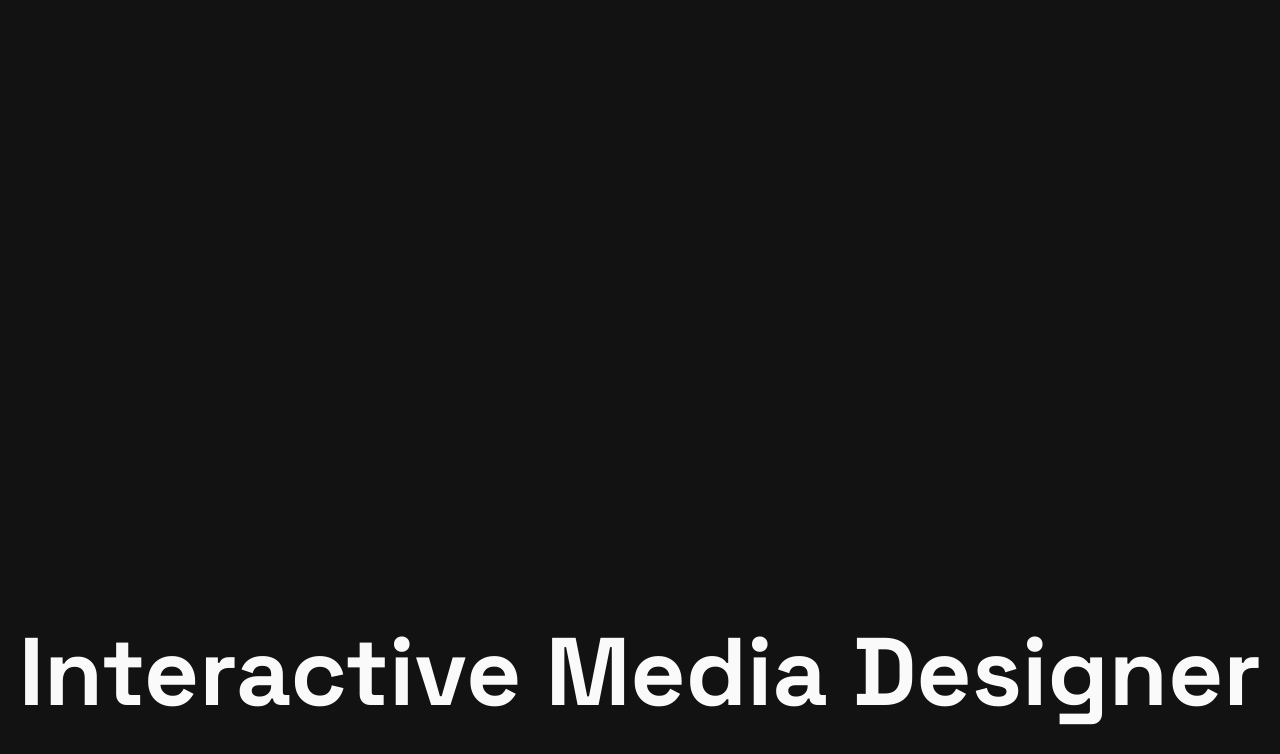
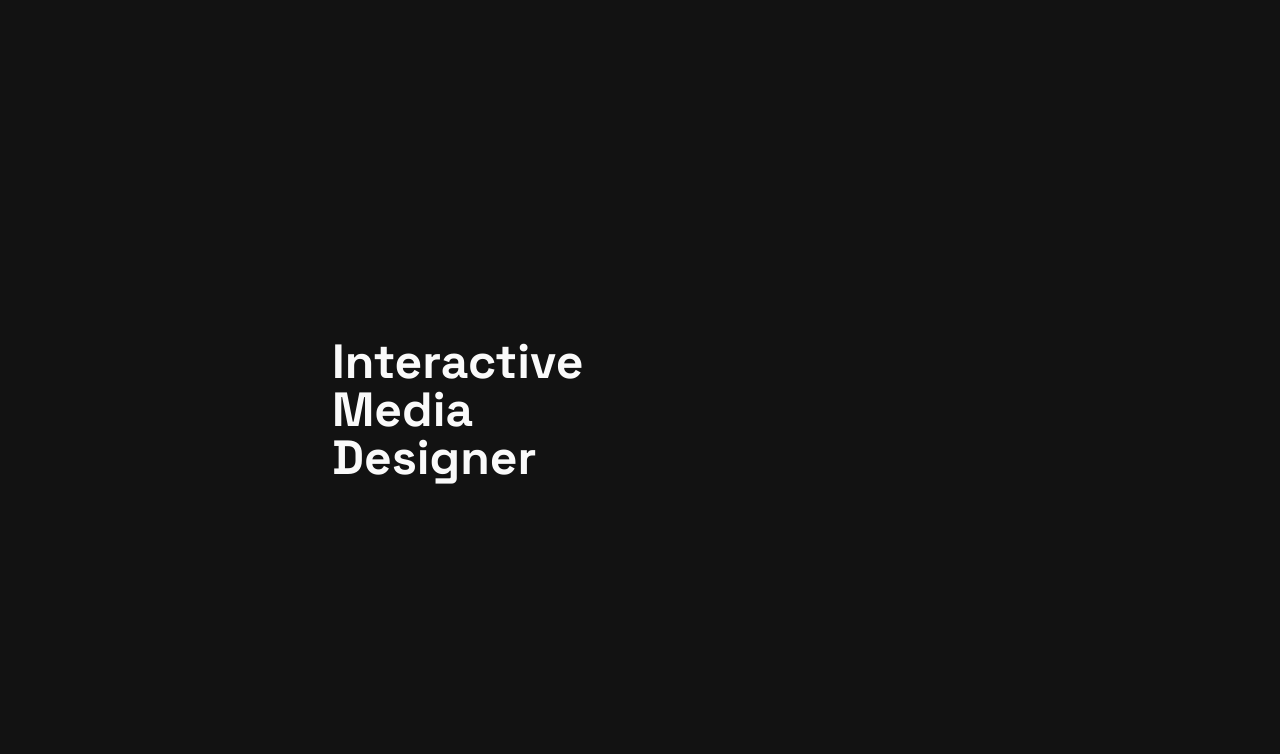
Before and after one commit to Kebab-Designer/Portfolio, a plain HTML site: page index.html in a window 1280 px wide. Shown: the part 62-816 px from the top of the page. Drawn offline with Linux system fonts and the light colour scheme.

Commit message:
splash css grid

```diff
--- a/index.html
+++ b/index.html
@@ -29,11 +29,14 @@
     </div>
 </header>
     <!-- End of Navigation -->
-    <!-- Github test -->
 
     <!-- Splashscreen -->
     <div class="splashscreen">
-        <p id="IMD">Interactive Media Designer</p>
+        <div class="imd-wrapper">
+            <p id="IMD">Interactive</p>
+            <p id="IMD">Media</p>
+            <p id="IMD">Designer</p>
+        </div>
     </div>
     <!-- Splashscreen -->
 
--- a/style.css
+++ b/style.css
@@ -44,6 +44,7 @@ a:hover {
 
 
 /* Navigation */
+/*CSS GRID*/
 
 #Nav {
     width: auto;
@@ -56,17 +57,6 @@ a:hover {
     gap: 3em;
     padding: 16px;
     z-index: 2;
-
-
-    /* experimental */
-
-    /* mix-blend-mode: difference;
-    color: var(--secondary);
-    -webkit-font-smoothing: antialiased;
-    -moz-osx-font-smoothing: grayscale; */
-
-    /* experimental */
-
 
 }
 #selected {
@@ -87,7 +77,7 @@ a:hover {
 
 
 
-/* Main */
+/* Main -----------------------------------*/
 
 
 .lable {
@@ -99,22 +89,30 @@ a:hover {
 .splashscreen {
     width: auto;
     height: 100vh;
-    display: flex;
-    padding:16px;
-    padding-bottom: 0px;
+    display: grid;
+    grid-template-columns: repeat(4, 1fr);
+    grid-template-rows: repeat(4, 1fr);
+    grid-column-gap: 3em;
+    grid-row-gap: none;
+}
+
+.imd-wrapper{
+    grid-row: 3 / 4;
+    grid-column: 2 / 3;
 }
 
 #IMD {
     align-self: flex-end;
-    font-size: 7.5vw;
+    font-size: 3em;
     break-after: avoid;
-    line-height: 1.2em;
+    line-height: 1em;
     font-weight: 700;
     margin: auto;
-    margin-bottom: 24px;
 }
 
-/* About Page */
+
+
+/* About Page -----------------------------*/
 
 .About {
     position: relative;
```
